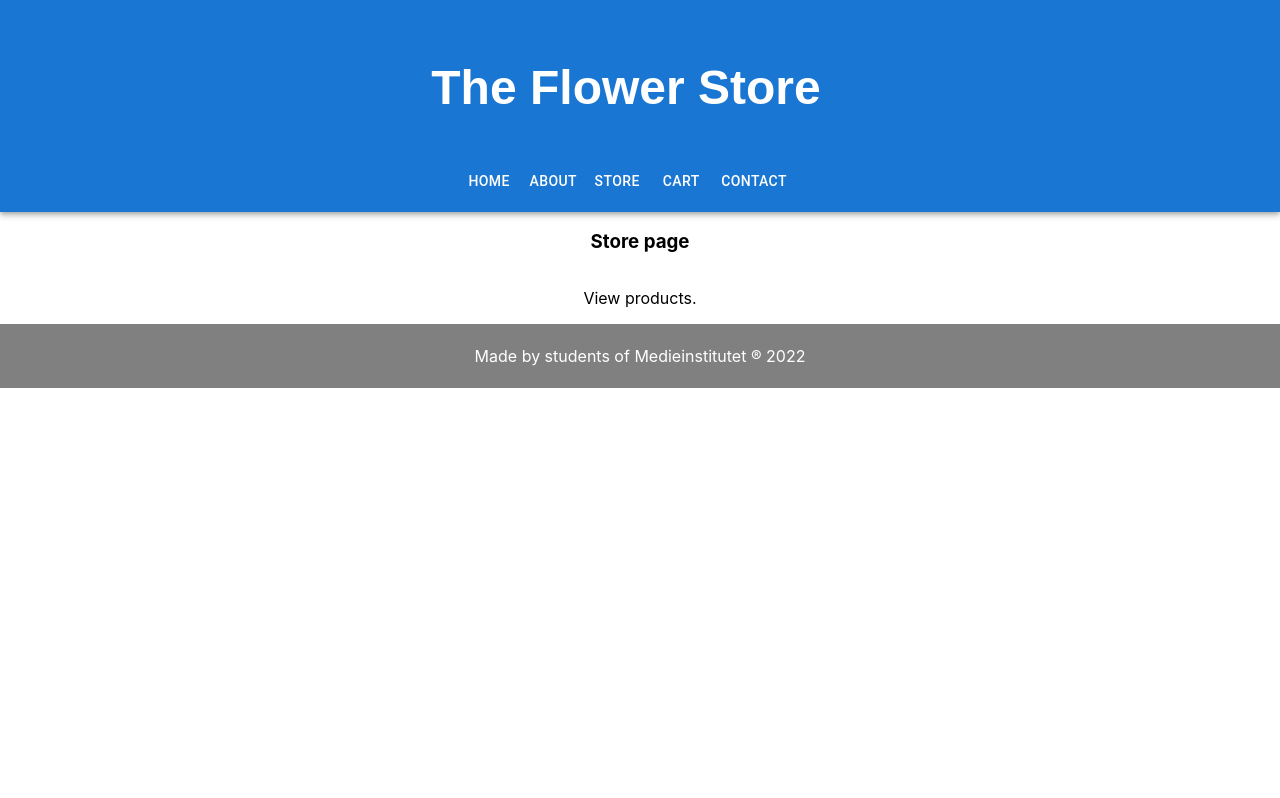
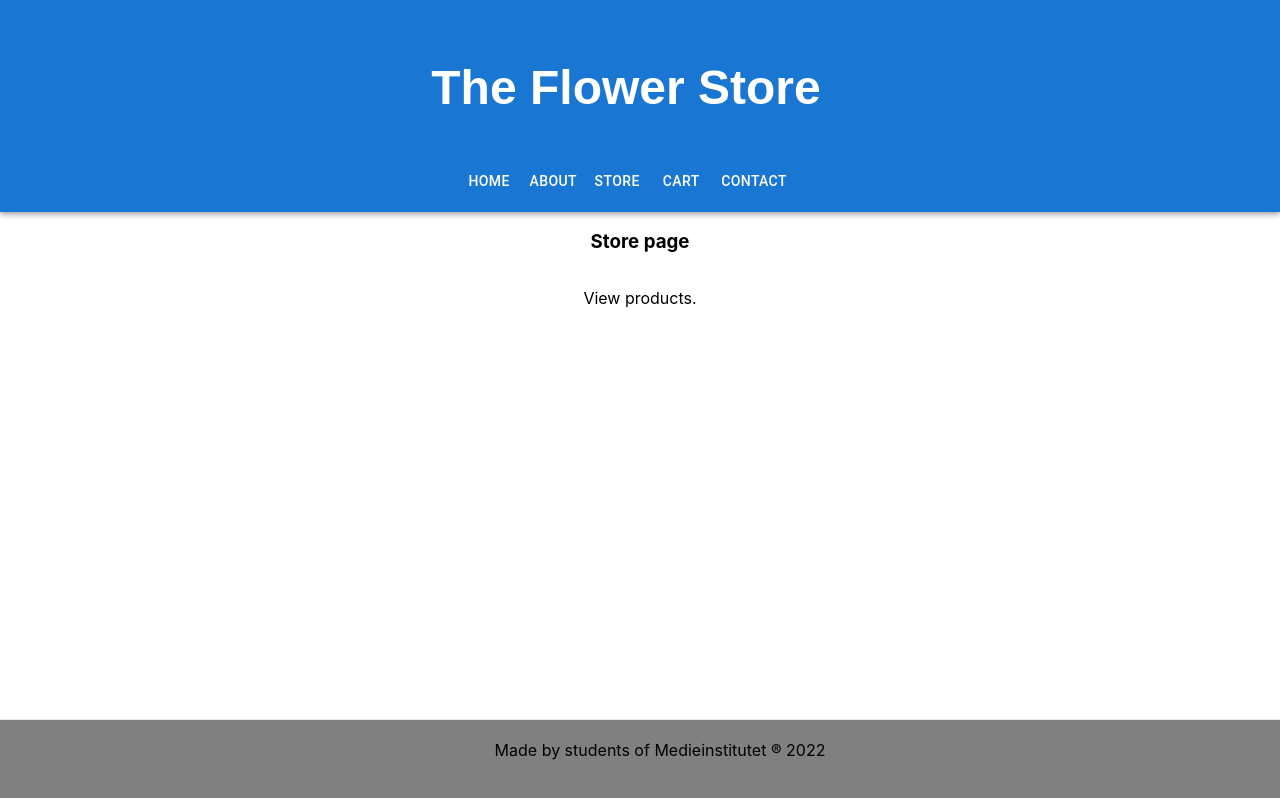
Before and after one commit to TingCythia/flower-store, a React (Vite) app: page /Store in a window 1280 px wide. Built offline with nearby package versions, Linux system fonts and the light colour scheme.

Commit message:
Footer done

```diff
--- a/src/App.tsx
+++ b/src/App.tsx
@@ -28,7 +28,7 @@ function App() {
       {/* <div className="App">
         Hello World
       </div> */}
-      <Toolbar style={{ backgroundColor: "grey", justifyContent: "Center", position: "static", height: "50px", color: "white"}}>
+      <Toolbar >
       <Footer />
       </Toolbar>
     </Router>
--- a/src/components/Footer.tsx
+++ b/src/components/Footer.tsx
@@ -4,8 +4,15 @@ import Box from '@material-ui/core/Box';
 import { CSSProperties } from '@material-ui/core/styles/withStyles'
 
 const footerStyle: CSSProperties = {
+  backgroundColor: "grey",
+  borderTop: "1px solid #E7E7E7",
   textAlign: "center",
-
+  padding: "20px",
+  position: "fixed",
+  left: "0",
+  bottom: "0",
+  height: "40px",
+  width: "100%"
 }
 
 export default function Footer() {
@@ -16,6 +23,7 @@ export default function Footer() {
         py={{ xs: 5, sm: 10 }}
         bgcolor="text.secondary"
         color="white"
+
       >
         <Container maxWidth="lg">
           <Grid container spacing={5}>
```
